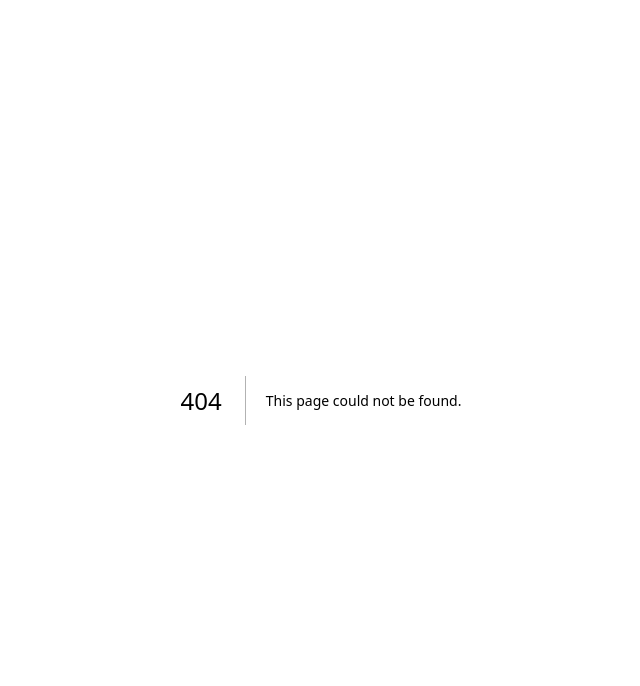
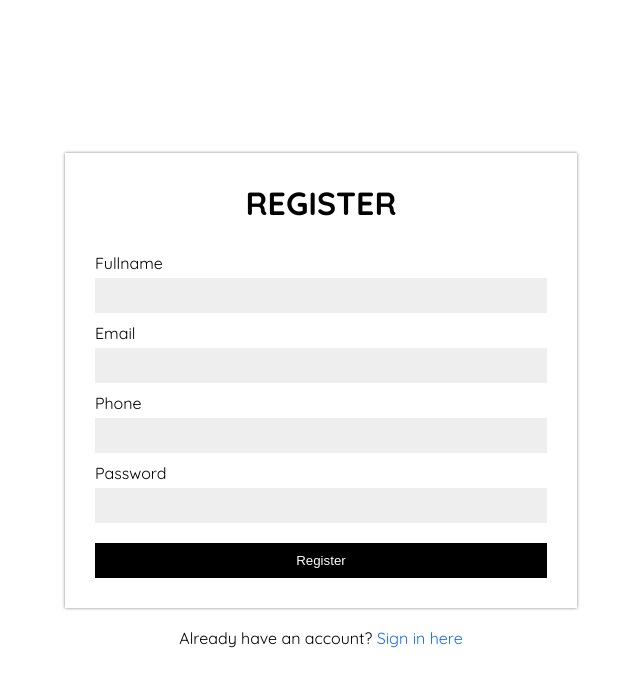
Before and after one commit to syamsulhuda7/Store-NextJS, a Next.js app: page /auth/register in a window 1280 px wide. Before the commit this address had no page. Shown: the top 686 px of the page, without its empty margins (319-959 px from the left). Built offline with nearby package versions, Linux system fonts and the light colour scheme.

Commit message:
Feature: Register

```diff
--- a/package.json
+++ b/package.json
@@ -10,14 +10,18 @@
     "prepare": "husky install"
   },
   "dependencies": {
+    "bcrypt": "^5.1.1",
+    "firebase": "^10.7.0",
     "next": "14.0.3",
     "react": "^18",
-    "react-dom": "^18"
+    "react-dom": "^18",
+    "sass": "^1.81.0"
   },
   "devDependencies": {
     "@testing-library/dom": "^10.4.0",
     "@testing-library/jest-dom": "^6.6.3",
     "@testing-library/react": "^16.0.1",
+    "@types/bcrypt": "^5.0.2",
     "@types/node": "^20",
     "@types/react": "^18",
     "@types/react-dom": "^18",
--- /dev/null
+++ b/src/components/views/auth/Register/Register.module.scss
@@ -0,0 +1,51 @@
+.register {
+  display: flex;
+  align-items: center;
+  justify-content: center;
+  flex-direction: column;
+  height: 100vh;
+  width: 100vw;
+  &__form {
+    width: 40%;
+    padding: 30px;
+    box-shadow: 0 0 3px rgba(0, 0, 0, 0.5);
+    margin-bottom: 10px;
+    display: flex;
+    flex-direction: column;
+    &__title {
+      font-size: 32px;
+      margin-bottom: 30px;
+      text-align: center;
+    }
+    &__error {
+      margin-bottom: 10px;
+      color: red;
+    }
+    &__label {
+      margin-bottom: 5px;
+    }
+    &__input {
+      margin-bottom: 10px;
+      padding: 10px;
+      border: none;
+      outline: none;
+      background-color: rgb(238, 238, 238);
+    }
+    &__submit {
+      margin-top: 10px;
+      padding: 10px;
+      border: none;
+      outline: none;
+      background-color: black;
+      color: white;
+    }
+  }
+  &__note {
+    margin-top: 10px;
+    text-align: center;
+    a {
+      color: rgb(25, 106, 255);
+      cursor: pointer;
+    }
+  }
+}
--- /dev/null
+++ b/src/components/views/auth/Register/index.tsx
@@ -0,0 +1,94 @@
+import Link from "next/link";
+import styles from "./Register.module.scss";
+import { useRouter } from "next/navigation";
+import { useState } from "react";
+
+const RegisterView = () => {
+  const [isLoading, setIsLoading] = useState<boolean>(false);
+  const [error, setError] = useState<String>("");
+
+  const { push } = useRouter();
+  const handleSubmit = async (e: React.FormEvent<HTMLFormElement>) => {
+    e.preventDefault();
+    setIsLoading(true);
+    setError("");
+    const form = e.target as HTMLFormElement;
+
+    const data = {
+      fullname: form.fullname.value,
+      email: form.email.value,
+      phone: form.phone.value,
+      password: form.password.value,
+    };
+
+    const result = await fetch("/api/user/register", {
+      method: "POST",
+      headers: {
+        "Content-Type": "application/json",
+      },
+      body: JSON.stringify(data),
+    });
+    if (result.status === 200) {
+      form.reset();
+      push("/auth/login");
+      setIsLoading(false);
+    } else {
+      console.log("result", result);
+      setIsLoading(false);
+      setError("Email is already registered");
+    }
+  };
+
+  return (
+    <div className={styles.register}>
+      <form onSubmit={handleSubmit} className={styles.register__form} action="">
+        <h1 className={styles.register__form__title}>REGISTER</h1>
+        {error && <p className={styles.register__form__error}>{error}</p>}
+        <label className={styles.register__form__label} htmlFor="fullname">
+          Fullname
+        </label>
+        <input
+          className={styles.register__form__input}
+          type="text"
+          name="fullname"
+          id="fullname"
+        />
+        <label className={styles.register__form__label} htmlFor="email">
+          Email
+        </label>
+        <input
+          className={styles.register__form__input}
+          type="email"
+          name="email"
+          id="email"
+        />
+        <label className={styles.register__form__label} htmlFor="phone">
+          Phone
+        </label>
+        <input
+          className={styles.register__form__input}
+          type="text"
+          name="phone"
+          id="phone"
+        />
+        <label className={styles.register__form__label} htmlFor="password">
+          Password
+        </label>
+        <input
+          className={styles.register__form__input}
+          type="password"
+          name="password"
+          id="password"
+        />
+        <button className={styles.register__form__submit} type="submit">
+          {isLoading ? "Loading..." : "Register"}
+        </button>
+      </form>
+      <p className={styles.register__note}>
+        Already have an account? <Link href="/auth/login">Sign in here</Link>
+      </p>
+    </div>
+  );
+};
+
+export default RegisterView;
--- /dev/null
+++ b/src/lib/firebase/init.ts
@@ -0,0 +1,18 @@
+// Import the functions you need from the SDKs you need
+import { initializeApp } from "firebase/app";
+// TODO: Add SDKs for Firebase products that you want to use
+// https://firebase.google.com/docs/web/setup#available-libraries
+
+// Your web app's Firebase configuration
+const firebaseConfig = {
+  apiKey: process.env.FIREBASE_API_KEY,
+  authDomain: process.env.FIREBASE_AUTH_DOMAIN,
+  projectId: process.env.FIREBASE_PROJECT_ID,
+  storageBucket: process.env.FIREBASE_STORAGE_BUCKET,
+  messagingSenderId: process.env.FIREBASE_MESSAGING_SENDER_ID,
+  appId: process.env.FIREBASE_APP_ID,
+};
+
+// Initialize Firebase
+const app = initializeApp(firebaseConfig);
+export default app;
--- /dev/null
+++ b/src/lib/firebase/service.ts
@@ -0,0 +1,70 @@
+import {
+  addDoc,
+  collection,
+  doc,
+  getDoc,
+  getDocs,
+  getFirestore,
+  query,
+  where,
+} from "firebase/firestore";
+import app from "./init";
+import bcrypt from "bcrypt";
+
+const firestore = getFirestore(app);
+
+export async function retrieveData(collectionName: string) {
+  const snapshot = await getDocs(collection(firestore, collectionName));
+  const data = snapshot.docs.map((doc) => ({
+    id: doc.id,
+    ...doc.data(),
+  }));
+
+  return data;
+}
+
+export async function retrieveDataById(collectionName: string, id: string) {
+  const snapshot = await getDoc(doc(firestore, collectionName, id));
+  const data = snapshot.data();
+
+  return data;
+}
+
+export async function signUp(
+  userData: {
+    email: string;
+    fullName: string;
+    phone: string;
+    password: string;
+    role?: string;
+  },
+  callback: Function
+) {
+  const q = query(
+    collection(firestore, "users"),
+    where("email", "==", userData.email)
+  );
+
+  const snapshot = await getDocs(q);
+  const data = snapshot.docs.map((doc) => ({
+    id: doc.id,
+    ...doc.data(),
+  }));
+
+  if (data.length !== 0) {
+    callback(false);
+  } else {
+    if (!userData.role) {
+      userData.role = "member";
+    }
+    userData.password = await bcrypt.hash(userData.password, 10);
+    await addDoc(collection(firestore, "users"), userData)
+      .then(() => {
+        callback(true);
+      })
+      .catch((error) => {
+        callback(false);
+        console.log(error);
+      });
+  }
+}
--- a/src/pages/_app.tsx
+++ b/src/pages/_app.tsx
@@ -1,6 +1,21 @@
-import '@/styles/globals.css'
-import type { AppProps } from 'next/app'
+import "@/styles/globals.css";
+import type { AppProps } from "next/app";
+import { Space_Grotesk, Quicksand } from "next/font/google";
+
+const spaceGrotesk = Space_Grotesk({
+  weight: ["300", "400", "500", "600", "700"],
+  subsets: ["latin"],
+});
+
+const quicksand = Quicksand({
+  weight: ["300", "400", "500", "600", "700"],
+  subsets: ["latin"],
+});
 
 export default function App({ Component, pageProps }: AppProps) {
-  return <Component {...pageProps} />
+  return (
+    <div className={quicksand.className}>
+      <Component {...pageProps} />
+    </div>
+  );
 }
--- /dev/null
+++ b/src/pages/api/user/register.ts
@@ -0,0 +1,25 @@
+import type { NextApiRequest, NextApiResponse } from "next";
+import { signUp } from "@/lib/firebase/service";
+
+export default async function handler(
+  req: NextApiRequest,
+  res: NextApiResponse
+) {
+  if (req.method === "POST") {
+    await signUp(req.body, (status: boolean) => {
+      if (status) {
+        res
+          .status(200)
+          .json({ status: true, statusCode: 200, message: "success" });
+      } else {
+        res
+          .status(400)
+          .json({ status: false, statusCode: 400, message: "failed" });
+      }
+    });
+  } else {
+    res
+      .status(405)
+      .json({ status: false, statusCode: 405, message: "method not allowed" });
+  }
+}
--- /dev/null
+++ b/src/pages/auth/register.tsx
@@ -0,0 +1,7 @@
+import RegisterView from "@/components/views/auth/Register";
+
+const RegisterPage = () => {
+  return <RegisterView />;
+};
+
+export default RegisterPage;
--- a/src/styles/globals.css
+++ b/src/styles/globals.css
@@ -1,78 +1,3 @@
-:root {
-  --max-width: 1100px;
-  --border-radius: 12px;
-  --font-mono: ui-monospace, Menlo, Monaco, 'Cascadia Mono', 'Segoe UI Mono',
-    'Roboto Mono', 'Oxygen Mono', 'Ubuntu Monospace', 'Source Code Pro',
-    'Fira Mono', 'Droid Sans Mono', 'Courier New', monospace;
-
-  --foreground-rgb: 0, 0, 0;
-  --background-start-rgb: 214, 219, 220;
-  --background-end-rgb: 255, 255, 255;
-
-  --primary-glow: conic-gradient(
-    from 180deg at 50% 50%,
-    #16abff33 0deg,
-    #0885ff33 55deg,
-    #54d6ff33 120deg,
-    #0071ff33 160deg,
-    transparent 360deg
-  );
-  --secondary-glow: radial-gradient(
-    rgba(255, 255, 255, 1),
-    rgba(255, 255, 255, 0)
-  );
-
-  --tile-start-rgb: 239, 245, 249;
-  --tile-end-rgb: 228, 232, 233;
-  --tile-border: conic-gradient(
-    #00000080,
-    #00000040,
-    #00000030,
-    #00000020,
-    #00000010,
-    #00000010,
-    #00000080
-  );
-
-  --callout-rgb: 238, 240, 241;
-  --callout-border-rgb: 172, 175, 176;
-  --card-rgb: 180, 185, 188;
-  --card-border-rgb: 131, 134, 135;
-}
-
-@media (prefers-color-scheme: dark) {
-  :root {
-    --foreground-rgb: 255, 255, 255;
-    --background-start-rgb: 0, 0, 0;
-    --background-end-rgb: 0, 0, 0;
-
-    --primary-glow: radial-gradient(rgba(1, 65, 255, 0.4), rgba(1, 65, 255, 0));
-    --secondary-glow: linear-gradient(
-      to bottom right,
-      rgba(1, 65, 255, 0),
-      rgba(1, 65, 255, 0),
-      rgba(1, 65, 255, 0.3)
-    );
-
-    --tile-start-rgb: 2, 13, 46;
-    --tile-end-rgb: 2, 5, 19;
-    --tile-border: conic-gradient(
-      #ffffff80,
-      #ffffff40,
-      #ffffff30,
-      #ffffff20,
-      #ffffff10,
-      #ffffff10,
-      #ffffff80
-    );
-
-    --callout-rgb: 20, 20, 20;
-    --callout-border-rgb: 108, 108, 108;
-    --card-rgb: 100, 100, 100;
-    --card-border-rgb: 200, 200, 200;
-  }
-}
-
 * {
   box-sizing: border-box;
   padding: 0;
@@ -85,23 +10,7 @@ body {
   overflow-x: hidden;
 }
 
-body {
-  color: rgb(var(--foreground-rgb));
-  background: linear-gradient(
-      to bottom,
-      transparent,
-      rgb(var(--background-end-rgb))
-    )
-    rgb(var(--background-start-rgb));
-}
-
 a {
   color: inherit;
   text-decoration: none;
 }
-
-@media (prefers-color-scheme: dark) {
-  html {
-    color-scheme: dark;
-  }
-}
```
Also changed, not shown: src/pages/auth/login.tsx (added, +7 -0 lines), 1 other file (tests, documents, lock files or other folders).
